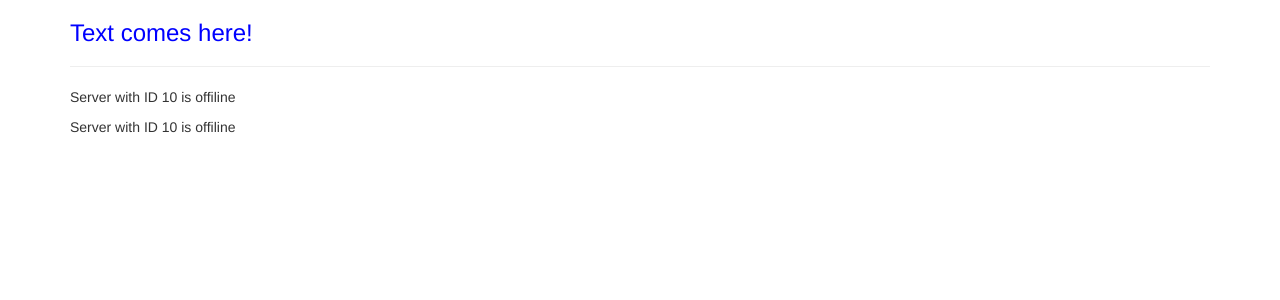
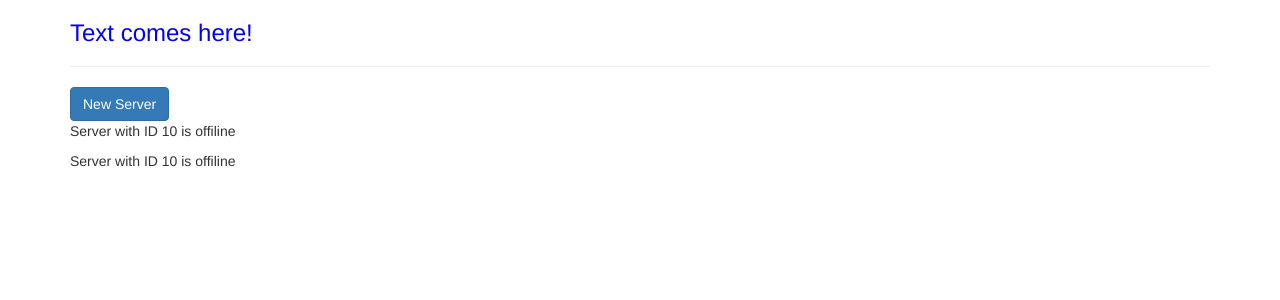
Before and after one commit to clebersonp/angular5-udemy, an Angular app in the folder my-first-app/: page / in a window 1280 px wide. Shown: the top 300 px of the page. Built offline with nearby package versions, Linux system fonts and the light colour scheme.

Commit message:
criado botao com property databinding

```diff
--- a/my-first-app/src/app/servers/servers.component.html
+++ b/my-first-app/src/app/servers/servers.component.html
@@ -1,2 +1,4 @@
+<!-- property databinding - colocar a propriedade html entre conchetes e o seu valor é uma variavel do servico -->
+<button class="btn btn-primary" [disabled]="!allowNewServer">New Server</button>
 <app-server></app-server>
 <app-server></app-server>
--- a/my-first-app/src/app/servers/servers.component.ts
+++ b/my-first-app/src/app/servers/servers.component.ts
@@ -9,7 +9,15 @@ import { Component, OnInit } from '@angular/core';
 })
 export class ServersComponent implements OnInit {
 
-  constructor() { }
+  allowNewServer: boolean = false;
+
+  constructor() {
+
+    setTimeout(() => {
+      this.allowNewServer = true;
+    }, 4000);
+
+   }
 
   ngOnInit() {
   }
```
